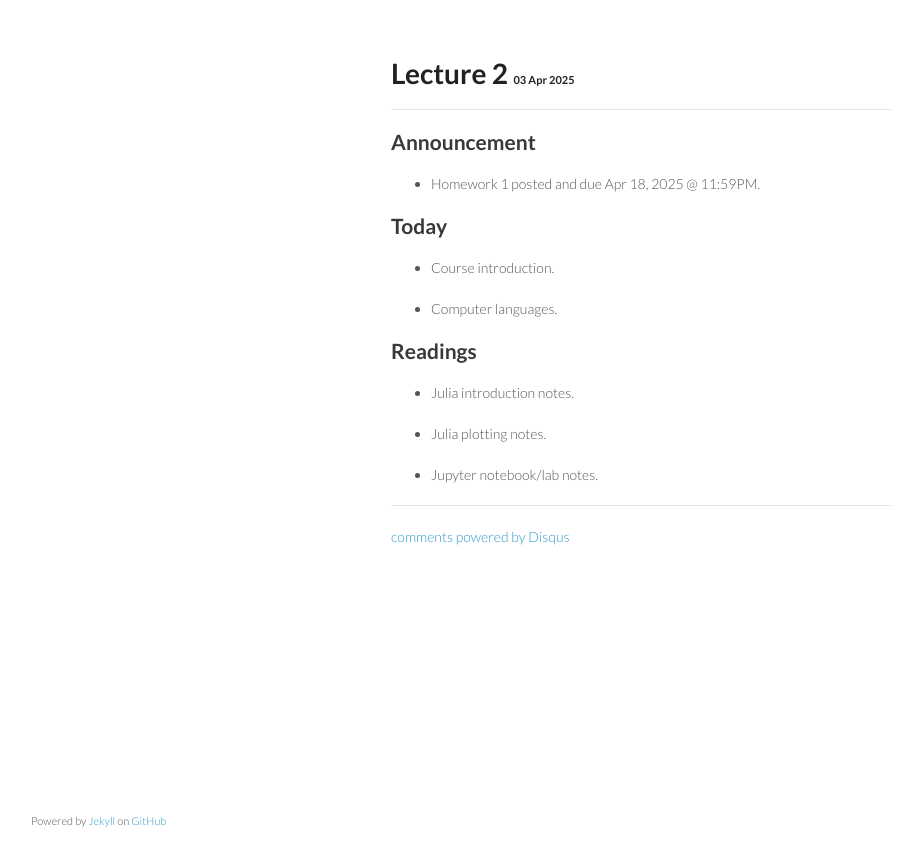
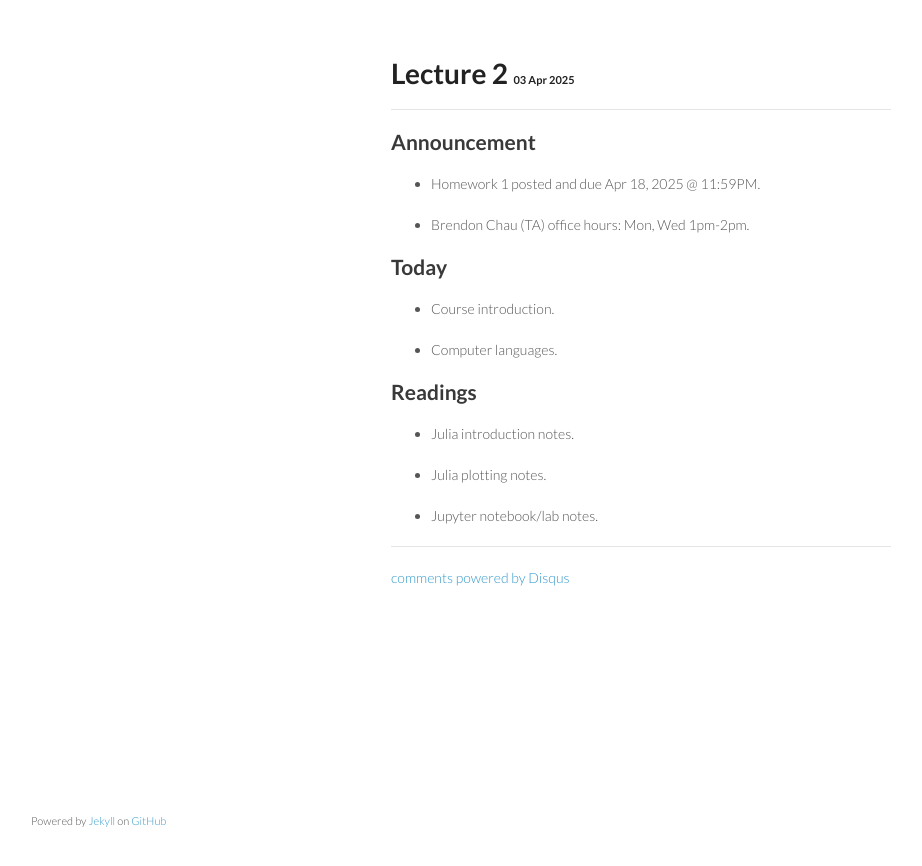
Before and after one commit to ucla-biostat-257/2025spring, a Jekyll site: the page built from _posts/2025-04-03-week1-day2.md, in a window 1280 px wide. Shown: the top 866 px of the page, without its empty margins (179-1101 px from the left). Built offline with Jekyll 4.4.1, drawn with Linux system fonts in a browser that asks for light colours; comment, search, counter and statistics services are not loaded.

Commit message:
post hw1

```diff
--- a/_posts/2025-04-03-week1-day2.md
+++ b/_posts/2025-04-03-week1-day2.md
@@ -7,6 +7,8 @@ category: biostat257spring2025
 ## Announcement
 
 * Homework 1 posted and due Apr 18, 2025 @ 11:59PM.
+
+* Brendon Chau (TA) office hours: Mon, Wed 1pm-2pm.
 
 ## Today
 
```
